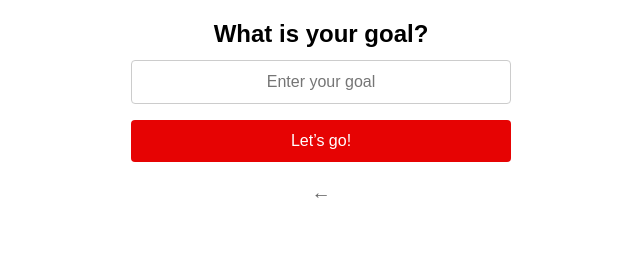
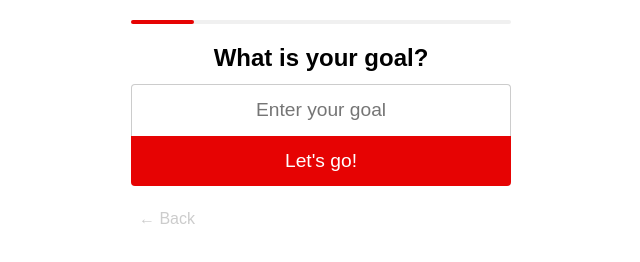
Before and after one commit to justbeinguseful/goal-wizard, a website: page index.html in a window 1280 px wide. Shown: the whole page, without its empty margins (319-959 px from the left). Drawn offline with Linux system fonts and the light colour scheme; no server answers.

Commit message:
Update index.html

```diff
--- a/index.html
+++ b/index.html
@@ -12,18 +12,77 @@
     .step { display: none; }
     .step.active { display: block; }
     h2 { font-size: 1.5em; margin-bottom: 0.5em; text-align: center; }
-    input, select { width: 100%; padding: 0.75em; font-size: 1em; margin-bottom: 1em; border: 1px solid #ccc; border-radius: 4px; text-align: center; }
+
+    /* Progress bar */
+    .progress-bar {
+      height: 4px;
+      background-color: #f0f0f0;
+      border-radius: 2px;
+      margin-bottom: 1em;
+    }
+    .progress-bar-inner {
+      height: 100%;
+      background-color: #E60303;
+      border-radius: 2px;
+    }
+
+    /* Connected input and button */
+    .input-group {
+      display: flex;
+      flex-direction: column;
+      margin-bottom: 1em;
+    }
+    input, select {
+      width: 100%;
+      padding: 0.75em;
+      font-size: 1.2em; /* Increased font size */
+      border: 1px solid #ccc;
+      text-align: center;
+    }
+    .input-group input {
+      border-radius: 4px 4px 0 0;
+      border-bottom: none;
+      margin-bottom: 0;
+    }
     .checkbox-field { display: flex; align-items: center; justify-content: center; margin-bottom: 1em; }
     .checkbox-field input { width: auto; margin: 0; }
     .checkbox-field label { margin-left: 0.5em; font-size: 0.9em; text-align: left; }
-    .buttons { display: flex; flex-direction: column; gap: 10px; margin-bottom: 1.5em; }
-    .back-arrow { align-self: center; font-size: 1.2em; padding: 0.5em; color: #666; border: none; background: transparent; cursor: pointer; }
-    button { padding: 0.75em; font-size: 1em; background: #E60303; color: #fff; border: none; cursor: pointer; border-radius: 4px; width: 100%; }
+
+    .buttons { display: flex; flex-direction: column; align-items: center; gap: 8px; margin-bottom: 1.5em; }
+    .back-arrow {
+      font-size: 1em;
+      padding: 0.5em;
+      color: #ccc;
+      border: none;
+      background: transparent;
+      cursor: pointer;
+      display: flex;
+      align-items: center;
+    }
+    .back-arrow:hover { color: #999; }
+
+    button {
+      padding: 0.75em;
+      font-size: 1.2em; /* Increased font size */
+      background: #E60303;
+      color: #fff;
+      border: none;
+      cursor: pointer;
+      width: 100%;
+    }
+    .input-group button {
+      border-radius: 0 0 4px 4px;
+    }
+    button:not(.input-group button) {
+      border-radius: 4px;
+    }
     button[disabled] { opacity: 0.6; cursor: not-allowed; }
+
     #card-element { padding: 12px; border: 1px solid #ccc; border-radius: 4px; margin-bottom: 1em; }
     #card-errors { color: red; margin-top: 0.5em; font-size: 0.9em; }
-    .error-message { color: red; font-size: 0.9em; margin-top: -0.5em; margin-bottom: 1em; display: none; text-align: center; }
-    @media (max-width: 480px) { #wizard { margin: 10px; } button { font-size: 0.9em; } }
+    .error-message { color: red; font-size: 0.9em; margin-top: 0.5em; margin-bottom: 1em; display: none; text-align: center; }
+
+    @media (max-width: 480px) { #wizard { margin: 10px; } }
   </style>
 </head>
 <body>
@@ -31,29 +90,53 @@
 
     <!-- Step 1: Goal -->
     <div class="step active" id="step-1">
+      <div class="progress-bar">
+        <div class="progress-bar-inner" style="width: 16.67%;"></div>
+      </div>
+
       <h2>What is your goal?</h2>
+
+      <div class="input-group">
         <input id="goal" placeholder="Enter your goal" />
+        <button id="next-1">Let's go!</button>
+      </div>
+
       <div id="goal-error" class="error-message">Please enter your goal</div>
+
       <div class="buttons">
-        <button id="next-1">Let’s go!</button>
-        <button class="back-arrow" id="back-1">←</button>
+        <button class="back-arrow" id="back-1">← Back</button>
       </div>
     </div>
 
     <!-- Step 2: Deadline -->
     <div class="step" id="step-2">
+      <div class="progress-bar">
+        <div class="progress-bar-inner" style="width: 33.33%;"></div>
+      </div>
+
       <h2>When</h2>
+
+      <div class="input-group">
         <input id="deadline" type="date" />
+        <button id="next-2">Set deadline</button>
+      </div>
+
       <div id="deadline-error" class="error-message">Please select a date within the next 90 days</div>
+
       <div class="buttons">
-        <button id="next-2">Set deadline</button>
-        <button class="back-arrow" id="back-2">←</button>
+        <button class="back-arrow" id="back-2">← Back</button>
       </div>
     </div>
 
     <!-- Step 3: Stake -->
     <div class="step" id="step-3">
+      <div class="progress-bar">
+        <div class="progress-bar-inner" style="width: 50%;"></div>
+      </div>
+
       <h2>How much to pay if you fail</h2>
+
+      <div class="input-group">
         <select id="stake">
           <option value="25">$25</option>
           <option value="50">$50</option>
@@ -62,53 +145,84 @@
           <option value="1500">$1,500</option>
           <option value="custom">Custom…</option>
         </select>
-      <input id="stake-custom" placeholder="Enter custom amount" type="number" style="display:none;" />
+        <button id="next-3">Set Stake</button>
+      </div>
+
+      <input id="stake-custom" placeholder="Enter custom amount" type="number" style="display:none; border-radius: 4px; margin-top: 0.5em; margin-bottom: 0.5em;" />
       <div id="stake-error" class="error-message">Please enter a valid amount</div>
+
       <div class="buttons">
-        <button id="next-3">Set Stake</button>
-        <button class="back-arrow" id="back-3">←</button>
+        <button class="back-arrow" id="back-3">← Back</button>
       </div>
     </div>
 
     <!-- Step 4: Referee -->
     <div class="step" id="step-4">
+      <div class="progress-bar">
+        <div class="progress-bar-inner" style="width: 66.67%;"></div>
+      </div>
+
       <h2>Who checks if you complete it?</h2>
-      <input id="refereeEmail" placeholder="Referee’s email" type="email" />
+
+      <div class="input-group">
+        <input id="refereeEmail" placeholder="Referee's email" type="email" />
+        <button id="next-4">Set Referee</button>
+      </div>
+
       <div id="referee-error" class="error-message">Please enter a valid email address</div>
+
       <div class="buttons">
-        <button id="next-4">Set Referee</button>
-        <button class="back-arrow" id="back-4">←</button>
+        <button class="back-arrow" id="back-4">← Back</button>
       </div>
     </div>
 
     <!-- Step 5: Email & Terms -->
     <div class="step" id="step-5">
+      <div class="progress-bar">
+        <div class="progress-bar-inner" style="width: 83.33%;"></div>
+      </div>
+
       <h2>How do we contact you?</h2>
+
+      <div class="input-group">
         <input id="userEmail" placeholder="Your email" type="email" />
+        <button id="next-5">Continue</button>
+      </div>
+
       <div id="email-error" class="error-message">Please enter a valid email address</div>
+
       <div class="checkbox-field">
         <input id="terms" type="checkbox" />
         <label for="terms">I accept the Terms & Conditions</label>
       </div>
       <div id="terms-error" class="error-message">You must accept the Terms & Conditions</div>
+
       <div class="buttons">
-        <button id="next-5">Continue</button>
-        <button class="back-arrow" id="back-5">←</button>
+        <button class="back-arrow" id="back-5">← Back</button>
       </div>
     </div>
 
     <!-- Step 6: Payment -->
     <div class="step" id="step-6">
+      <div class="progress-bar">
+        <div class="progress-bar-inner" style="width: 100%;"></div>
+      </div>
+
       <h2>You <strong>only</strong> pay if you fail your goal</h2>
-      <input id="cardName" placeholder="Name on card" />
+
+      <input id="cardName" placeholder="Name on card" style="border-radius: 4px; margin-bottom: 1em;" />
       <div id="cardname-error" class="error-message">Please enter the name on your card</div>
+
       <div id="card-element"></div>
-      <input id="zip" placeholder="ZIP / Postal code" />
+
+      <input id="zip" placeholder="ZIP / Postal code" style="border-radius: 4px;" />
       <div id="zip-error" class="error-message">Please enter your ZIP/postal code</div>
+
       <div id="card-errors"></div>
+
       <div class="buttons">
         <button id="payBtn" disabled>Save Card</button>
-        <button class="back-arrow" id="back-6">←</button>
+        <button class="back-arrow" id="back-6">← Back</button>
       </div>
     </div>
 
```
Lines whose indentation alone changed are shown as unchanged.
